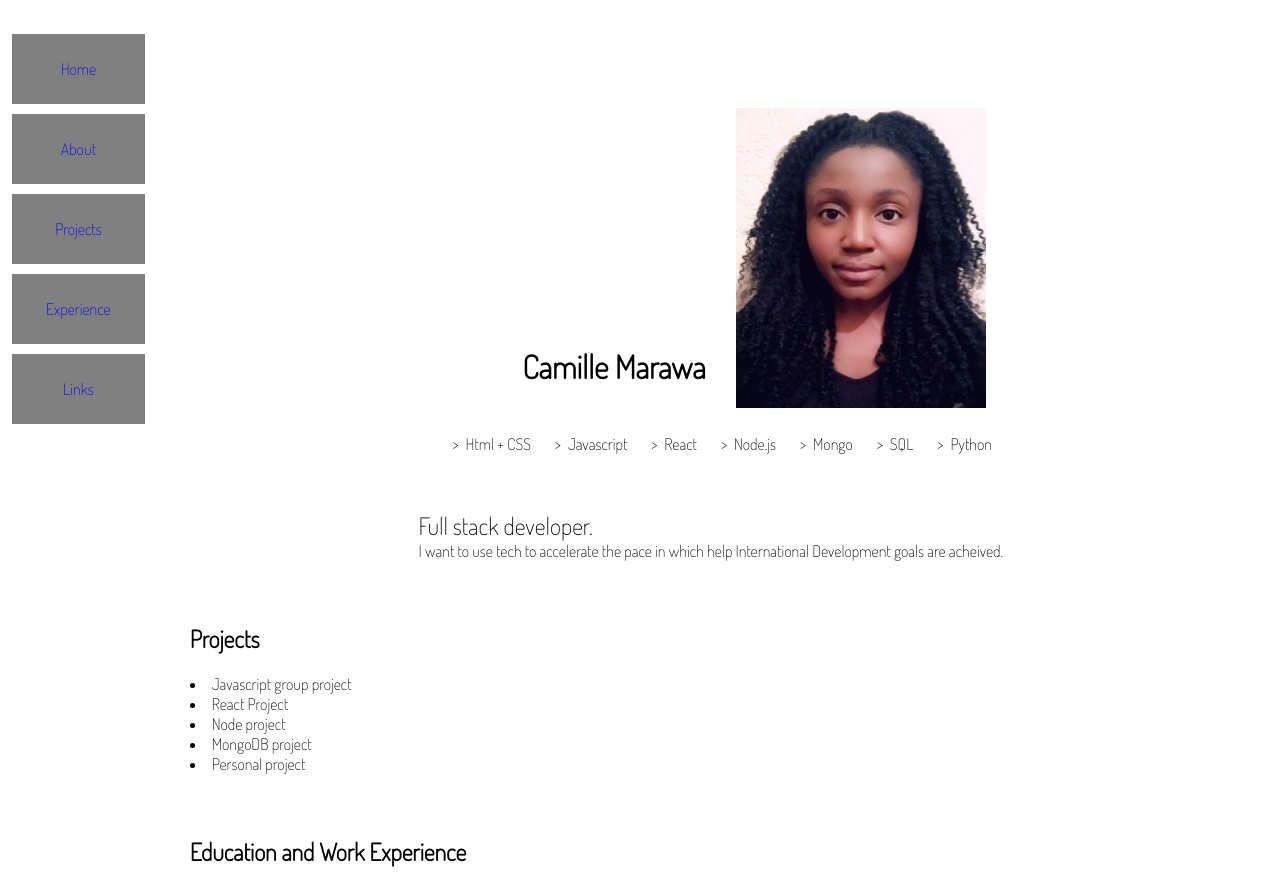
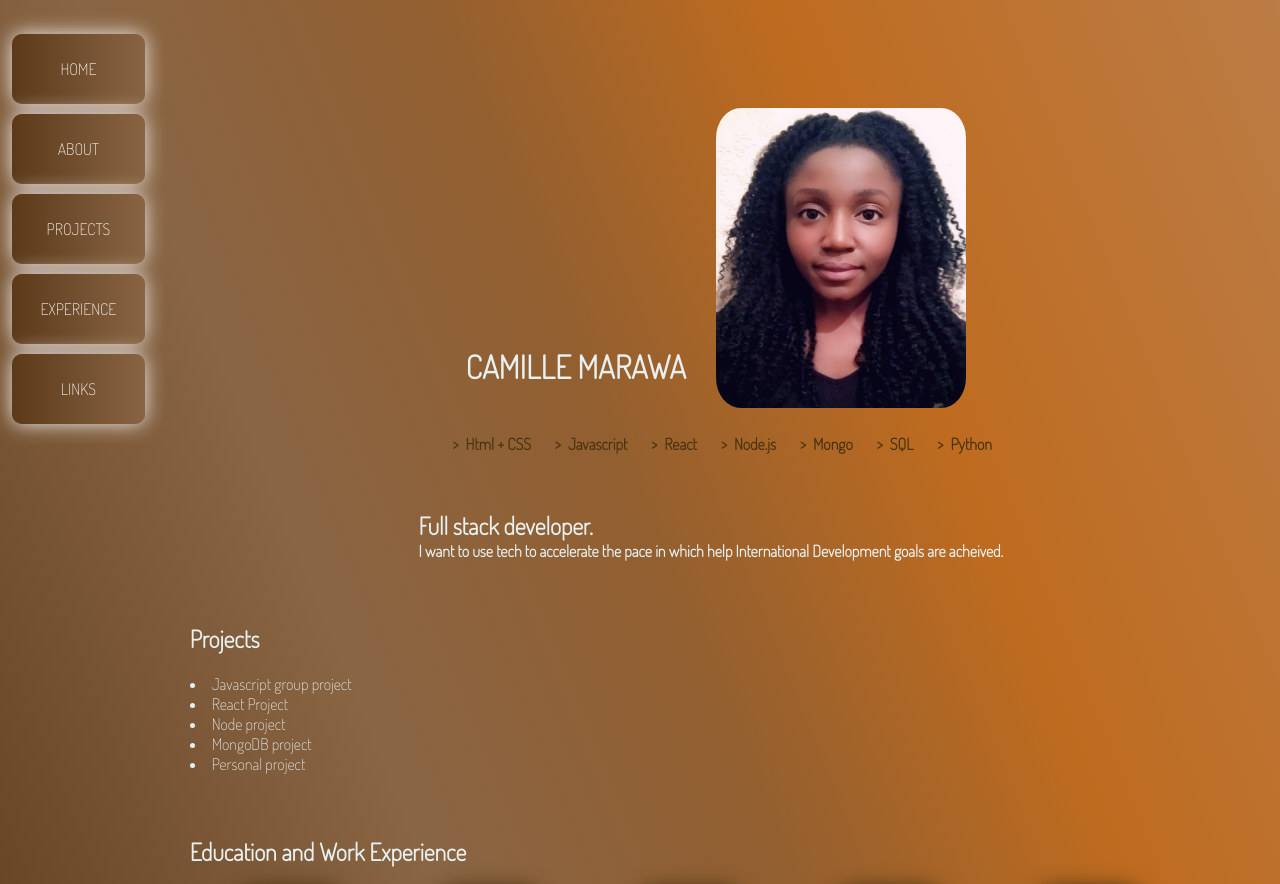
Before and after one commit to black-codher-bootcamp-2021-vaughan/unit-02-html-css-assessment-CamilleM28, a website: page index.html in a window 1280 px wide. Shown: the top 884 px of the page. Drawn offline with Linux system fonts and the light colour scheme.

Commit message:
Colour added

```diff
--- a/index.html
+++ b/index.html
@@ -13,10 +13,10 @@
     <header>
       <nav>
         <ul id="nav">
-          <li><a href="#Name">Home</a></li>
+          <li><a href="#profile-img">Home</a></li>
           <li><a href="#about-me">About</a></li>
-          <li><a href="#Projects">Projects</a></li>
-          <li><a href="#Timeline">Experience</a></li>
+          <li><a href="#projects">Projects</a></li>
+          <li><a href="#timeline">Experience</a></li>
           <li><a href="#social-media">Links</a></li>
         </ul>
       </nav>
@@ -38,13 +38,16 @@
         <br />
 
         <p>
-          <span>Full stack developer.</span><br />I want to use tech to
-          accelerate the pace in which help International Development goals are
-          acheived.
+          <strong>
+            <span>Full stack developer.</span><br />I want to use tech to
+            accelerate the pace in which help International Development goals
+            are acheived.
+          </strong>
         </p>
       </section>
       <img
         class="profile-img"
+        id="profile-img"
         src="Snapchat-1898103641.jpg"
         alt="Image of Camille"
         width="250"
@@ -58,7 +61,7 @@
         <li>MongoDB project</li>
         <li>Personal project</li>
       </ul>
-      <ul class="timeline">
+      <ul class="timeline" id="timeline">
         <h2>Education and Work Experience</h2>
         <li>
           <strong>BA(Hons)</strong> <br />
--- a/styles/main.css
+++ b/styles/main.css
@@ -2,10 +2,20 @@
 
 html {
   scroll-behavior: smooth;
+  background: rgb(92, 58, 25);
+  background: linear-gradient(
+    68deg,
+    rgba(92, 58, 25, 1) 0%,
+    rgba(137, 101, 68, 1) 34%,
+    rgba(146, 95, 48, 1) 53%,
+    rgba(190, 107, 31, 1) 72%,
+    rgba(187, 124, 69, 1) 100%
+  );
 }
 
 body {
-  font-family: Dosis, sans-serif;
+  font-family: "Dosis", sans-serif;
+  color: #e8f0f1;
 }
 
 #nav {
@@ -27,6 +37,7 @@ body {
 
 .profile-img {
   justify-self: center;
+  border-radius: 10%;
 }
 
 footer {
@@ -51,6 +62,8 @@ span {
   margin-left: 30px;
   padding-left: 7px;
   list-style: ">";
+  color: #4c3211;
+  font-weight: 700;
 }
 
 #horizontal li:first-of-type {
@@ -80,7 +93,6 @@ span {
 }
 .timeline li:nth-of-type(6):before {
   content: "2021";
-  background: green;
 }
 
 .timeline li {
@@ -91,25 +103,19 @@ span {
   margin-bottom: 50px;
 }
 
-/* .timeline li:nth-of-type(2n) {
-  list-style-type: none;
-  position: relative;
-  width: 200px;
-  margin-bottom: 50px;
-} */
-
 .timeline li:before {
   width: 120px;
   height: 130px;
-  border: 3px solid #4caf50;
   border-radius: 25%;
   display: block;
   text-align: center;
   line-height: 50px;
   margin: 150px auto -95px auto;
-  background: #f1f1f1;
-  color: #000;
+  background-image: linear-gradient(to right, #925f30 0%, #896544 100%);
+  color: white;
   cursor: pointer;
+  font-size: 25px;
+  box-shadow: 0 0 20px #4c3211;
 }
 
 .timeline li:after {
@@ -117,7 +123,7 @@ span {
   position: absolute;
   width: 1px;
   height: 300%;
-  background-color: grey;
+  background-color: #4c3211;
   top: 25px;
   left: 50%;
   z-index: -999;
@@ -151,7 +157,6 @@ span {
     grid-column-start: 2;
     align-self: flex-end;
     justify-self: flex-start;
-    padding-left: 20px;
   }
 
   .about-me {
@@ -164,6 +169,8 @@ span {
     grid-row: 1;
     align-self: flex-end;
     justify-self: flex-end;
+    margin-right: 20px;
+    text-transform: uppercase;
   }
 
   footer {
@@ -181,14 +188,27 @@ span {
 
   #nav li a {
     display: block;
-    background-color: grey;
     margin: 10px 4px;
     padding: 25px 0px;
     text-decoration: none;
+    background-image: linear-gradient(
+      to right,
+      #5c3a19 0%,
+      #896544 51%,
+      #925f30 100%
+    );
+    text-align: center;
+    text-transform: uppercase;
+    transition: 0.5s;
+    background-size: 200% auto;
+    color: white;
+    box-shadow: 0 0 20px #eee;
+    border-radius: 10px;
   }
 
   #nav li a:hover {
-    background-color: pink;
+    background-position: right center;
+    text-decoration: none;
   }
 
   ul.timeline {
@@ -206,15 +226,15 @@ span {
   .timeline li:before {
     width: 120px;
     height: 130px;
-    border: 3px solid #4caf50;
     border-radius: 25%;
     display: block;
     text-align: center;
     line-height: 50px;
     margin: 0 auto -95px auto;
-    background: #f1f1f1;
-    color: #000;
+    background-image: linear-gradient(to right, #925f30 0%, #896544 100%);
+    color: white;
     cursor: pointer;
+    box-shadow: 0 0 20px #4c3211;
   }
 
   .timeline li:after {
@@ -222,7 +242,7 @@ span {
     position: absolute;
     width: 100%;
     height: 1px;
-    background-color: grey;
+    background-color: #4c3211;
     top: 65px;
     left: 50%;
     z-index: -999;
```
